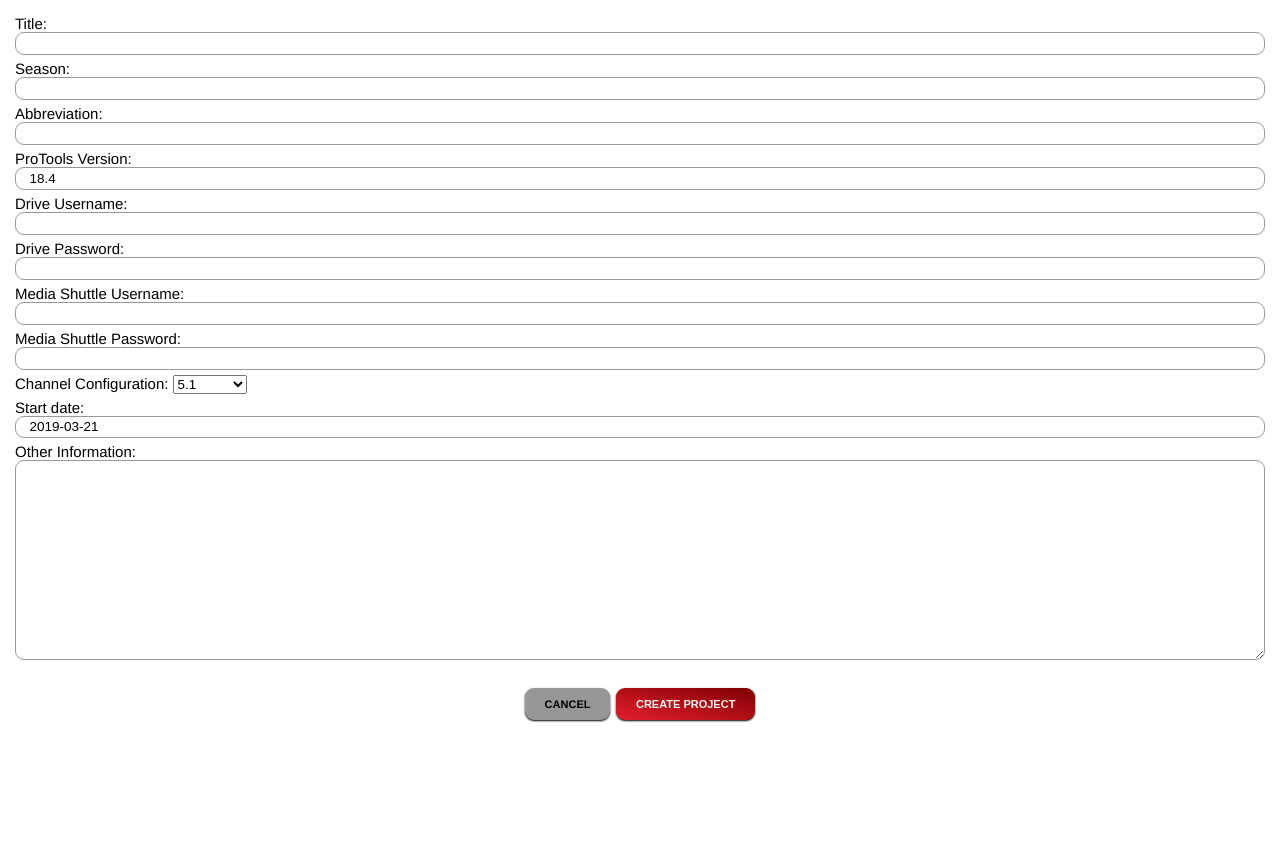
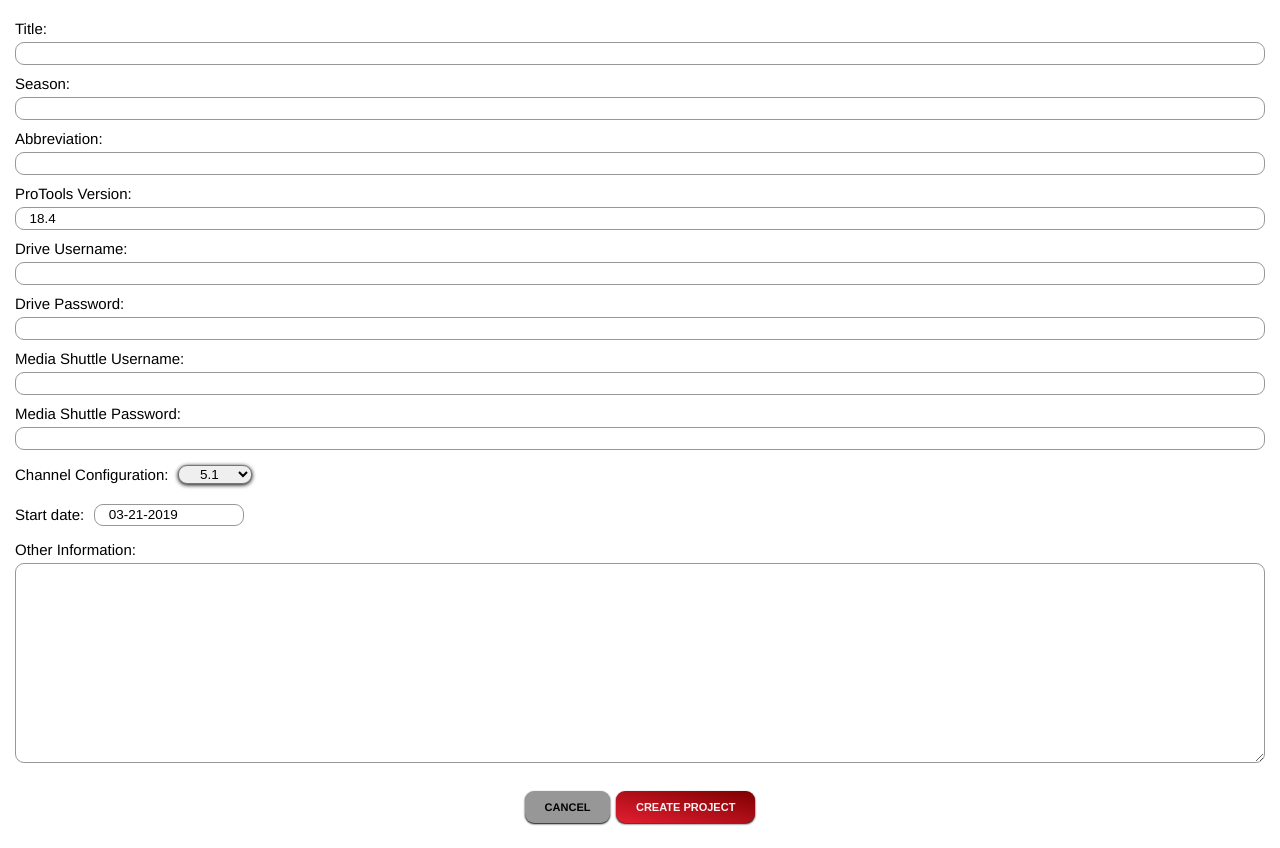
Before and after one commit to hamiltonhart/swd_engineering, a Django app: page /rental_projects/new/ in a window 1280 px wide. Shown: the part 140-988 px from the top of the page. Before the commit the page ends 863 px from the top, so only its background shows below. Run offline with Django 3.2, Linux system fonts and the light colour scheme; the visitor is signed in with stand-in values (Sample User, id 1).

Commit message:
Updated styling for forms and select inputs. Updated Datetime features to use the US/Pacific timezone.

```diff
--- a/harddrives/templates/harddrives_detail.html
+++ b/harddrives/templates/harddrives_detail.html
@@ -6,7 +6,7 @@
 {% block bodyblock %}
 
     <div class="page-top-btns">
-        <a class="btn" href="{% url 'harddrives:harddrives_list' 'all' %}">Back to Drive List</a>
+        <a class="btn" href="{% url 'harddrives:harddrives_list' 'available' %}">Back to Drive List</a>
         <a class="btn" href="{% url 'harddrives:harddrives_create' %}">New Drive</a>
     </div>
 
--- a/project_clients/templates/project_clients_ms_list.html
+++ b/project_clients/templates/project_clients_ms_list.html
@@ -6,7 +6,7 @@
 {% block bodyblock %}
 
 <div class="page-top-btns">
-    <a class="btn" href="{% url 'rental_projects:rental_projects_detail' project.abbreviation %}">Back to Project</a>
+    <a class="btn" href="{% url 'rental_projects:rental_projects_detail' project.abbreviation %}">{{project}}</a>
     <a class="btn" href="{% url 'contacts:contacts_create' %}">Add Client</a>
 </div>
 
@@ -63,7 +63,7 @@
                 <input type="hidden" name="project_room" value="{{ room.pk }}">
                 <div class="bottom-form-btns">
                     <input class="btn btn-sm form-field" name="add_edit" type="submit" value="Add/Edit">
-                    <input class="btn btn-sm form-field" name="delete" type="submit" value="Delete">
+                    <input class="btn btn-sm form-field" name="delete" type="submit" value="Remove">
                 </div>
             </form>
     </div>
--- a/rental_projects/forms.py
+++ b/rental_projects/forms.py
@@ -2,8 +2,65 @@ from django import forms
 from .models import RentalProject
 from contacts.models import Contact
 
+from swd_engineering_project import settings
+
+import datetime
+
+
 class RentalProjectForm(forms.ModelForm):
-    # clients = forms.ModelMultipleChoiceField(queryset=Contact.objects.all(), widget=forms.Select())
+    # clients = forms.ModelMultipleChoiceField(
+    #     queryset=Contact.objects.all(), widget=forms.Select())
+    today = datetime.date.today()
+    start_date = forms.DateField(
+        widget=forms.DateInput(format='%m-%d-%Y'),
+        input_formats=('%m-%d-%Y', '%Y-%m-%d'),
+        initial=str(datetime.date.today().strftime('%m-%d-%Y')),
+    )
+    # month = forms.DateField(
+    #     widget=forms.DateInput(format='%m'),
+    #     input_formats=('%m', ),
+    #     initial=f'{str(today.strftime("%m"))}',
+    # )
+
+    # day = forms.DateField(
+    #     widget=forms.DateInput(format='%d'),
+    #     input_formats=('%d', ),
+    #     initial=f'{str(today.strftime("%d"))} ',
+    # )
+
+    # year = forms.DateField(
+    #     widget=forms.DateInput(format='%Y'),
+    #     input_formats=('%Y', ),
+    #     initial=f'{str(today.strftime("%Y"))} ',
+    # )
+
+    # forms.DateField(
+    #     widget=forms.DateInput(format='%m/%d/%Y'),
+    #     input_formats=('%m%d%Y', )
+    #     )
+
+    # def clean_date(self):
+    #     year = self.cleaned_data['year']
+    #     month = self.cleaned_data['month']
+    #     day = self.cleaned_data['day']
+    #     date_info = [year, month, day]
+    #     for x in date_info:
+    #         date_info.pop(x)
+    #         if x[0] == "0":
+    #             try:
+    #                 date_info.append(int(x[1:]))
+    #             except:
+    #                 raise forms.ValidationError("Must enter only numbers for the date.")
+
+    #         else:
+    #             try:
+    #                 date_info.append(int(x))
+    #             except:
+    #                 raise forms.ValidationError("Must enter only numbers for the date.")
+    #     start_date = datetime.date(date_info[0], date_info[1], date_info[2])
+
+    #     return start_date
+
     class Meta:
         model = RentalProject
         fields = [
@@ -24,6 +81,7 @@ class RentalProjectForm(forms.ModelForm):
             'protools_vers': forms.TextInput(),
         }
 
+
 class RentalProjectCompletedForm(forms.ModelForm):
     class Meta:
         model = RentalProject
--- a/rental_projects/models.py
+++ b/rental_projects/models.py
@@ -67,17 +67,19 @@ class RentalProject(models.Model):
 
 
     def mixing_completed(self, user):
-        self.mixing_complete_date = timezone.now()
+        self.mixing_complete_date = datetime.date.today()
         self.mixing_completed_by = user
         self.save()
 
     def mixing_incomplete(self):
         self.mixing_complete_date = None
         self.mixing_completed_by = None
+        self.project_complete_by = None
+        self.project_complete_date = None
         self.save()
 
     def backup(self, user):
-        self.project_complete_date = timezone.now()
+        self.project_complete_date = datetime.date.today()
         self.project_complete_by = user
         self.number_of_systems = len(self.rental_drives.all())
         for drive in self.rental_drives.all():
--- a/rental_projects/templates/rental_projects_backup.html
+++ b/rental_projects/templates/rental_projects_backup.html
@@ -6,7 +6,7 @@
 {% block bodyblock %}
 <form method="POST">
     {% csrf_token %}
-    <h2 class="warning-text">Backups cannot be undone.</h2>
+    <h2 class="warning-text">Backups cannot be undone!</h2>
     {% if project.season %}
 
         <h2>Do you want to backup {{project.title}}: Season {{project.season}}?</h2>
--- a/rental_projects/templates/rental_projects_new.html
+++ b/rental_projects/templates/rental_projects_new.html
@@ -9,7 +9,58 @@
         {% csrf_token %}
 
         <div class="form-content">
-            {{form.as_p}}
+
+            <p>{{form.title.errors}}</p>
+            <p>{{form.title.label_tag}}</p>
+            <p>{{form.title}}</p>
+
+            <p>{{form.season.errors}}</p>
+            <p>{{form.season.label_tag}}</p>
+            <p>{{form.season}}</p>
+
+            <p>{{form.abbreviation.errors}}</p>
+            <p>{{form.abbreviation.label_tag}}</p>
+            <p>{{form.abbreviation}}</p>
+
+            <p>{{form.protools_vers.errors}}</p>
+            <p>{{form.protools_vers.label_tag}}</p>
+            <p>{{form.protools_vers}}</p>
+
+            <p>{{form.drive_user.errors}}</p>
+            <p>{{form.drive_user.label_tag}}</p>
+            <p>{{form.drive_user}}</p>
+
+            <p>{{form.drive_pass.errors}}</p>
+            <p>{{form.drive_pass.label_tag}}</p>
+            <p>{{form.drive_pass}}</p>
+
+            <p>{{form.ms_user.errors}}</p>
+            <p>{{form.ms_user.label_tag}}</p>
+            <p>{{form.ms_user}}</p>
+
+            <p>{{form.ms_pass.errors}}</p>
+            <p>{{form.ms_pass.label_tag}}</p>
+            <p>{{form.ms_pass}}</p>
+
+            <p>{{form.channel_config.errors}}</p>
+            <div class="flex-horizontal">
+                <p>{{form.channel_config.label_tag}}</p>
+                <p>{{form.channel_config}}</p>
+            </div>
+
+            <p>{{form.start_date.errors}}</p>
+            <div class="flex-horizontal">
+                <p>{{ form.start_date.label_tag }}</p>
+                <p>{{ form.start_date }}</p>
+
+            </div>
+
+            <p>{{form.additional_info.errors}}</p>
+            <p>{{form.additional_info.label_tag}}</p>
+            <p>{{form.additional_info}}</p>
+
+
+
         </div>
 
         <div class="page-bottom-btns">
--- a/rental_projects/urls.py
+++ b/rental_projects/urls.py
@@ -7,8 +7,8 @@ urlpatterns = [
     path('', views.rental_project_list_redirect_view, name="rental_projects_home"),
     path('new/', views.RentalProjectCreateView.as_view(), name="rental_projects_create"),
     path('list/<str:display_option>/', views.RentalProjectListView.as_view(), name="rental_projects_list"),
-    path("update/<str:abbr>/", views.RentalProjectUpdateView.as_view(), name="rental_projects_update"),
-    path("delete/<str:abbr>/", views.RentalProjectDeleteView.as_view(), name="rental_projects_delete"),
+    path("update/<int:pk>/", views.RentalProjectUpdateView.as_view(), name="rental_projects_update"),
+    path("delete/<int:pk>/", views.RentalProjectDeleteView.as_view(), name="rental_projects_delete"),
     path('<str:abbr>/', views.project_detail_view, name="rental_projects_detail"),
     path('<str:abbr>/backup/', views.rental_project_backup, name="rental_projects_backup"),
     # path('new/', views.project_create_view, name="rental_projects_create"),
--- a/static/css/style.css
+++ b/static/css/style.css
@@ -332,6 +332,10 @@ ul, h1, h2, h3, h4, h5 {
     background: var(--page-white);
 }
 
+.flex-align-right {
+    justify-content: flex-end;
+}
+
 /* List Page */
 
 .query-select {
@@ -464,7 +468,12 @@ ul, h1, h2, h3, h4, h5 {
     font-size: 1.5em;
 }
 
-.form-content p {
+.form-content p,
+.form-content ul {
+    grid-column: 1 / 6;
+}
+
+.form-content .flex-horizontal {
     grid-column: 1 / 6;
 }
 
@@ -515,14 +524,17 @@ textarea {
     /* border: 1px solid black; */
     box-shadow: 0px 1px 4px black;
     border-radius: var(--btn-radius);
+    width: 40vw
 }
 
 .section-form input[type="text"] {
     width: 33vw;
 }
 
-.section-form select {
-    width: 40vw;
+.btn-form {
+    display: flex;
+    align-items: center;
+    justify-content: center;
 }
 
 .form-field {
@@ -542,82 +554,28 @@ textarea {
     margin-top: 1em;
 }
 
-/*
-label[for="id_first_name"] {
-    grid-row: 1;
-    grid-column: 1 / 3;
+.flex-horizontal {
+    display: flex;
+    align-items: center;
+    margin-top: 5px;
+    margin-bottom: 5px;
 }
 
-input[name="first_name"] {
-    grid-row: 2;
-    grid-column: 1 / 3;
+.flex-horizontal input[type='text'],
+.flex-horizontal select {
+    margin: 0 10px;
+    max-width: 150px;
 }
 
-label[for="id_last_name"] {
-    grid-row: 1;
-    grid-column: 3 / 6;
+.flex-horizontal select {
+    text-align: center;
+    font-size: .9em;
+    /* border: 1px solid black; */
+    box-shadow: 0px 1px 4px black;
+    border-radius: var(--btn-radius);
+    /* width: 40vw */
 }
 
-input[name="last_name"] {
-    grid-row: 2;
-    grid-column: 3 / 6;
+.errorlist {
+    color: var(--page-red);
 }
-
-label[for="id_email"] {
-    grid-row: 3;
-    grid-column: 1 / 3;
-}
-
-input[name="email"] {
-    grid-row: 4;
-    grid-column: 1 / 4;
-}
-
-label[for="id_country"] {
-    display: none;
-}
-
-label[for="id_phone_number"] {
-    grid-row: 3;
-    grid-column: 4;
-}
-
-select[name="country"] {
-    grid-row: 3;
-    grid-column: 5;
-}
-
-input[name="phone_number"] {
-    grid-row: 4;
-    grid-column: 4 / 6;
-}
-
-label[for="id_company"] {
-    grid-row: 5;
-    grid-column: 1 / 3;
-}
-
-input[name="company"] {
-    grid-row: 6;
-    grid-column: 1 / 4;
-}
-
-label[for="id_title"] {
-    grid-row: 5;
-    grid-column: 4 / 6;
-}
-
-input[name="title"] {
-    grid-row: 6;
-    grid-column: 4 / 6;
-}
-
-label[for="id_notes"] {
-    grid-row: 7;
-    grid-column: 1 / 3;
-}
-
-textarea[name="notes"] {
-    grid-row: 8;
-    grid-column: 1 / 6;
-} */
--- a/swd_engineering_project/settings.py
+++ b/swd_engineering_project/settings.py
@@ -133,7 +133,9 @@ AUTH_PASSWORD_VALIDATORS = [
 
 LANGUAGE_CODE = 'en-us'
 
-TIME_ZONE = 'UTC'
+DATE_INPUT_FORMATS = ("%d-%m-%Y", "%Y-%m-%d")
+
+TIME_ZONE = 'US/Pacific'
 
 USE_I18N = True
 
```
Also changed, not shown: harddrives/templates/harddrives_new.html (+10 -1 lines), harddrives/templates/harddrives_update.html (+13 -3 lines), rental_projects/templates/rental_projects_detail.html (+28 -13 lines), rental_projects/templates/rental_projects_update.html (+54 -3 lines), rental_projects/views.py (+27 -0 lines).
